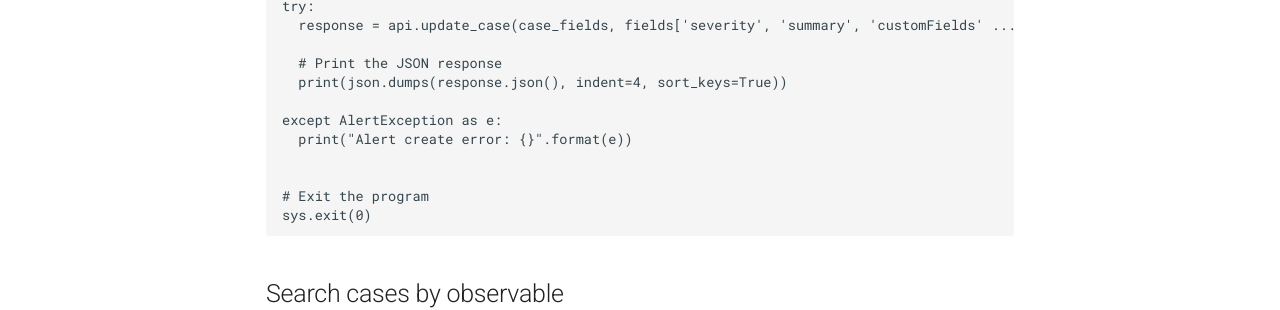
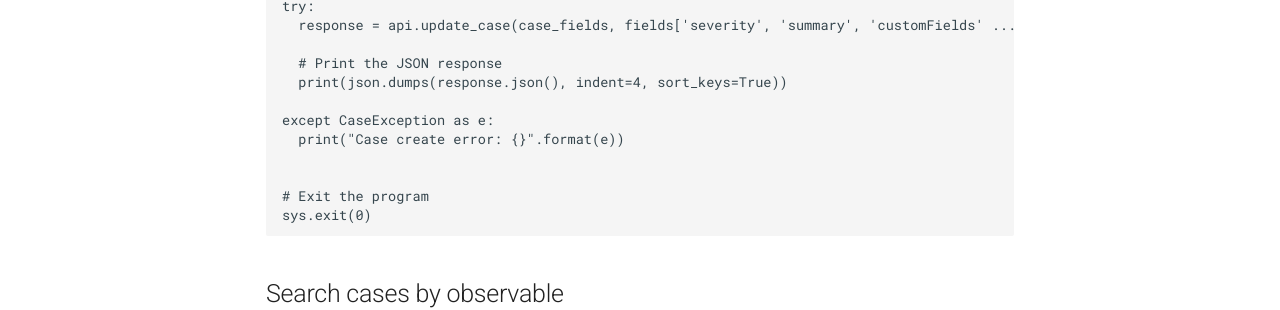
Before and after one commit to TheHive-Project/TheHive4py, an MkDocs documentation site: the page built from docs/samples/case-operations.md, in a window 1280 px wide and 1400 px high, scrolled down 738 px. Shown: the part 910-1220 px from the top of the window. Built offline with MkDocs 1.6.1 and Material for MkDocs 9.7.7, drawn with Linux system fonts in a browser that asks for light colours; comment, search, counter and statistics services are not loaded; some of the changed text lies outside the part shown.

Commit message:
Except correction
Case exception was wrong

```diff
--- a/docs/samples/case-operations.md
+++ b/docs/samples/case-operations.md
@@ -63,8 +63,8 @@ try:
   # Print the JSON response
   print(json.dumps(response.json(), indent=4, sort_keys=True))
 
-except AlertException as e:
-  print("Alert create error: {}".format(e))
+except CaseException as e:
+  print("Case create error: {}".format(e))
 
 
 # Exit the program
```
